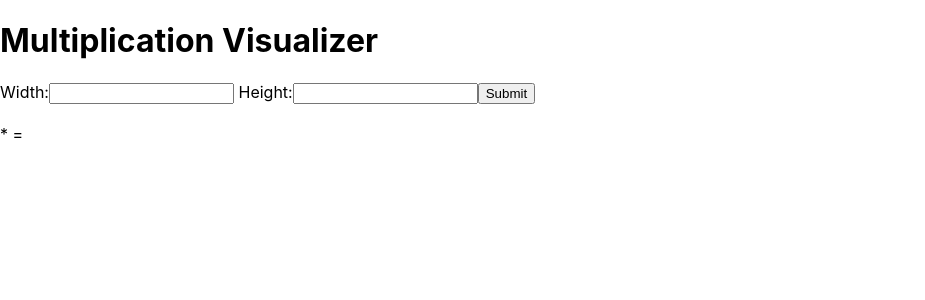
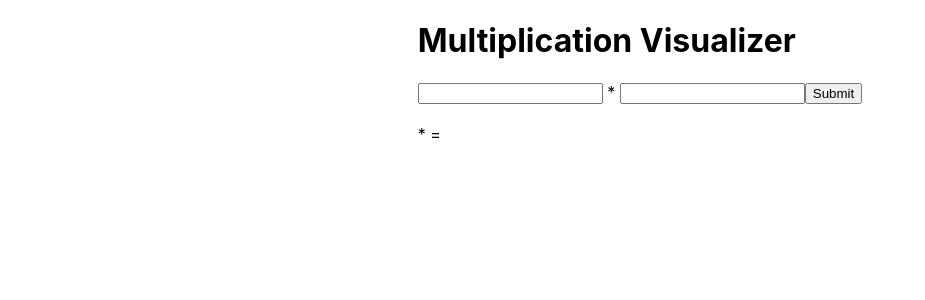
Before and after one commit to huyphung1602/multiplication-visualizer, a React (Create React App) app: page / in a window 1280 px wide. Shown: the top 300 px of the page, without its empty margins (0-925 px from the left). Built offline with nearby package versions, Linux system fonts and the light colour scheme.

Commit message:
Update styling. Using flex

```diff
--- a/package.json
+++ b/package.json
@@ -6,6 +6,7 @@
     "@testing-library/jest-dom": "^5.11.4",
     "@testing-library/react": "^11.1.0",
     "@testing-library/user-event": "^12.1.10",
+    "node-sass": "^4.14.1",
     "react": "^17.0.1",
     "react-dom": "^17.0.1",
     "react-scripts": "4.0.1",
--- a/src/App.js
+++ b/src/App.js
@@ -1,12 +1,10 @@
-import './MultiplicationVisualizer.css'
+import './MultiplicationVisualizer.scss'
 import MulVisualizer from './MulVisualizer'
 
 function App() {
   return (
-    <div className="App">
-      <header className="App-header">
-        <h1>Multiplication Visualizer</h1>
-      </header>
+    <div class="visualization">
+      <h1>Multiplication Visualizer</h1>
       <MulVisualizer />
     </div>
   );
--- a/src/InputForm.js
+++ b/src/InputForm.js
@@ -27,12 +27,9 @@ class InputForm extends React.Component {
   render() {
     return (
       <form onSubmit={this.handleSubmit}>
-        <label> Width:
-          <input type="number" value={this.state.width} onChange={this.updateWidth} />
-        </label>
-        <label> Height:
-          <input type="number" value={this.state.height} onChange={this.updateHeight} />
-        </label>
+        <input type="number" value={this.state.width} onChange={this.updateWidth} />
+        <span> * </span>
+        <input type="number" value={this.state.height} onChange={this.updateHeight} />
         <input type="submit" value="Submit" />
       </form>
     );
--- a/src/MultiplicationVisualizer.css
+++ b/src/MultiplicationVisualizer.scss
@@ -18,5 +18,12 @@
 }
 
 .visualization {
-  margin-top: 20px;
+  display: flex;
+  flex-wrap: wrap;
+  flex-direction: column;
+  align-content: center;
+
+  .visualization-board {
+    margin-top: 20px;
+  }
 }
--- a/src/Renderer.js
+++ b/src/Renderer.js
@@ -4,10 +4,6 @@ import inputAnalyzer from "./inputAnalyzer"
 import preRenderer from "./preRenderer"
 
 class Renderer extends React.Component {
-  constructor(props) {
-    super(props);
-  }
-
   renderRect(height = 34, width = 34) {
     return <Reactangle size={{width, height}} />;
   }
@@ -39,7 +35,7 @@ class Renderer extends React.Component {
     const rows = preRenderer.buildMatrix(summandsArrays);
 
     return (
-      <div class="visualization">
+      <div className="visualization-board">
         { this.renderRows(rows) }
         <p>{`${width} * ${height} = ${this.renderFormula(rows)}`}</p>
       </div>
```
Also changed, not shown: 1 other file (tests, documents, lock files or other folders).
